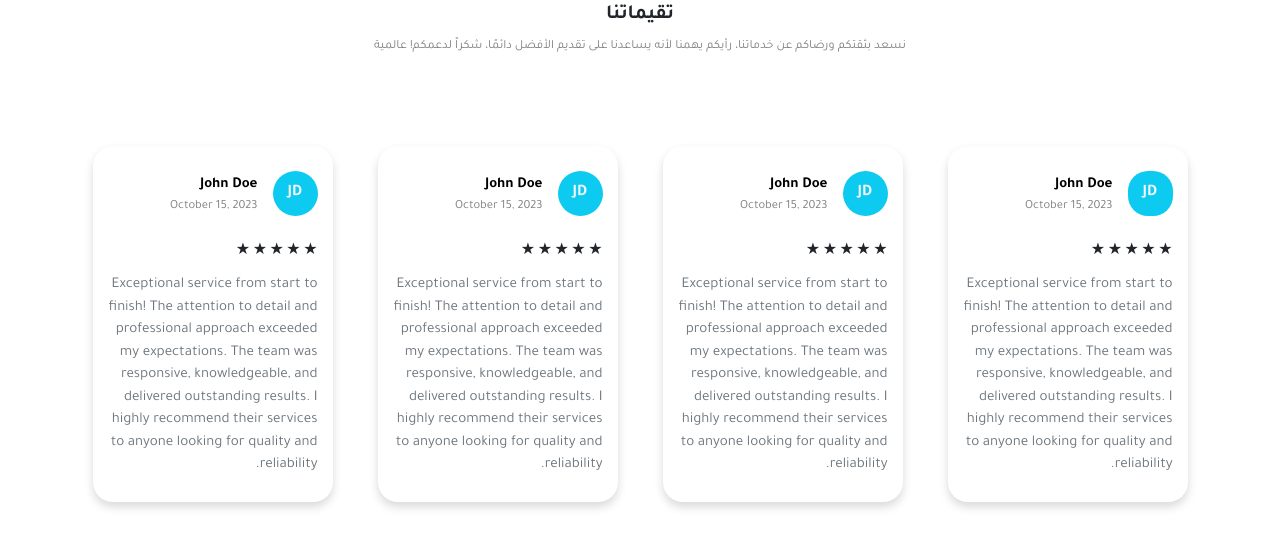
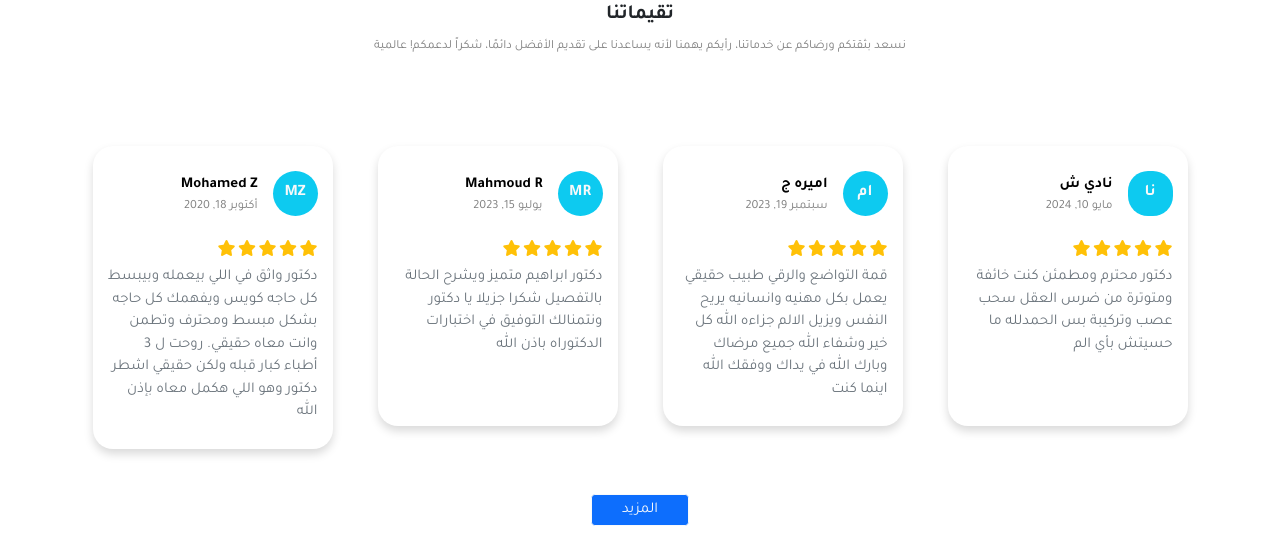
Before and after one commit to ahmedyosry433/Elzohry-Clinics, a website: page index.html in a window 1280 px wide. Shown: the part 2890-3434 px from the top of the page. Drawn offline with nearby package versions, Linux system fonts and the light colour scheme.

Commit message:
review ✅

```diff
--- a/index.html
+++ b/index.html
@@ -216,27 +216,24 @@
                             <div class="review-header d-flex align-items-center mb-4">
                                 <div
                                     class="avatar bg-info text-light d-flex align-items-center justify-content-center fw-bold ms-2 rounded-5 -circle">
-                                    JD</div>
+                                    نا</div>
                                 <div class="review-info mt-4 me-3 flex-grow-1">
-                                    <h3 class="reviewer-name fs-4 fw-bold mb-1 text-black">John Doe</h3>
-                                    <p class="review-date fs-5 text-black-50">October 15, 2023</p>
+                                    <h3 class="reviewer-name fs-4 fw-bold mb-1 text-black">نادي ش</h3>
+                                    <p class="review-date fs-5 text-black-50">مايو 10, 2024</p>
                                 </div>
                             </div>
 
                             <div class="rating d-flex mt-3 mb-3 gap-1">
-                                <span class="star">★</span>
-                                <span class="star">★</span>
-                                <span class="star">★</span>
-                                <span class="star">★</span>
-                                <span class="star">★</span>
+                                <i class="fa-solid fa-star text-warning"></i>
+                                <i class="fa-solid fa-star text-warning"></i>
+                                <i class="fa-solid fa-star text-warning"></i>
+                                <i class="fa-solid fa-star text-warning"></i>
+                                <i class="fa-solid fa-star text-warning"></i>
                             </div>
 
                             <p class="review-text fs-4 text-secondary">
-                                Exceptional service from start to finish! The attention to detail and professional
-                                approach exceeded my expectations.
-                                The team was responsive, knowledgeable, and delivered outstanding results. I highly
-                                recommend their services to anyone
-                                looking for quality and reliability.
+                                دكتور محترم ومطمئن كنت خائفة ومتوترة من ضرس العقل سحب عصب وتركيبة بس الحمدلله ما حسيتش
+                                بأي الم
                             </p>
 
 
@@ -248,27 +245,24 @@
                             <div class="review-header d-flex align-items-center mb-4">
                                 <div
                                     class="avatar bg-info text-light d-flex align-items-center justify-content-center fw-bold ms-2 rounded-circle">
-                                    JD</div>
+                                    ام</div>
                                 <div class="review-info mt-4 me-3 flex-grow-1">
-                                    <h3 class="reviewer-name fs-4 fw-bold mb-1 text-black">John Doe</h3>
-                                    <p class="review-date fs-5 text-black-50">October 15, 2023</p>
+                                    <h3 class="reviewer-name fs-4 fw-bold mb-1 text-black">اميره ج</h3>
+                                    <p class="review-date fs-5 text-black-50">سبتمبر 19, 2023</p>
                                 </div>
                             </div>
 
                             <div class="rating d-flex mt-3 mb-3 gap-1">
-                                <span class="star">★</span>
-                                <span class="star">★</span>
-                                <span class="star">★</span>
-                                <span class="star">★</span>
-                                <span class="star">★</span>
+                                <i class="fa-solid fa-star text-warning"></i>
+                                <i class="fa-solid fa-star text-warning"></i>
+                                <i class="fa-solid fa-star text-warning"></i>
+                                <i class="fa-solid fa-star text-warning"></i>
+                                <i class="fa-solid fa-star text-warning"></i>
                             </div>
 
                             <p class="review-text fs-4 text-secondary">
-                                Exceptional service from start to finish! The attention to detail and professional
-                                approach exceeded my expectations.
-                                The team was responsive, knowledgeable, and delivered outstanding results. I highly
-                                recommend their services to anyone
-                                looking for quality and reliability.
+                                قمة التواضع والرقي طبيب حقيقي يعمل بكل مهنيه وانسانيه يريح النفس ويزيل الالم جزاءه الله
+                                كل خير وشفاء الله جميع مرضاك وبارك الله في يداك ووفقك الله اينما كنت
                             </p>
 
 
@@ -280,27 +274,24 @@
                             <div class="review-header d-flex align-items-center mb-4">
                                 <div
                                     class="avatar bg-info text-light d-flex align-items-center justify-content-center fw-bold ms-2 rounded-circle">
-                                    JD</div>
+                                    MR</div>
                                 <div class="review-info mt-4 me-3 flex-grow-1">
-                                    <h3 class="reviewer-name fs-4 fw-bold mb-1 text-black">John Doe</h3>
-                                    <p class="review-date fs-5 text-black-50">October 15, 2023</p>
+                                    <h3 class="reviewer-name fs-4 fw-bold mb-1 text-black">Mahmoud R</h3>
+                                    <p class="review-date fs-5 text-black-50">يوليو 15, 2023</p>
                                 </div>
                             </div>
 
                             <div class="rating d-flex mt-3 mb-3 gap-1">
-                                <span class="star">★</span>
-                                <span class="star">★</span>
-                                <span class="star">★</span>
-                                <span class="star">★</span>
-                                <span class="star">★</span>
+                                <i class="fa-solid fa-star text-warning"></i>
+                                <i class="fa-solid fa-star text-warning"></i>
+                                <i class="fa-solid fa-star text-warning"></i>
+                                <i class="fa-solid fa-star text-warning"></i>
+                                <i class="fa-solid fa-star text-warning"></i>
                             </div>
 
                             <p class="review-text fs-4 text-secondary">
-                                Exceptional service from start to finish! The attention to detail and professional
-                                approach exceeded my expectations.
-                                The team was responsive, knowledgeable, and delivered outstanding results. I highly
-                                recommend their services to anyone
-                                looking for quality and reliability.
+                                دكتور ابراهيم متميز ويشرح الحالة بالتفصيل شكرا جزيلا يا دكتور ونتمنالك التوفيق في
+                                اختبارات الدكتوراه باذن الله
                             </p>
 
 
@@ -312,27 +303,25 @@
                             <div class="review-header d-flex align-items-center mb-4">
                                 <div
                                     class="avatar bg-info text-light d-flex align-items-center justify-content-center fw-bold ms-2 rounded-circle">
-                                    JD</div>
+                                    MZ</div>
                                 <div class="review-info mt-4 me-3 flex-grow-1">
-                                    <h3 class="reviewer-name fs-4 fw-bold mb-1 text-black">John Doe</h3>
-                                    <p class="review-date fs-5 text-black-50">October 15, 2023</p>
+                                    <h3 class="reviewer-name fs-4 fw-bold mb-1 text-black">Mohamed Z
+                                    </h3>
+                                    <p class="review-date fs-5 text-black-50">أكتوبر 18, 2020</p>
                                 </div>
                             </div>
 
                             <div class="rating d-flex mt-3 mb-3 gap-1">
-                                <span class="star">★</span>
-                                <span class="star">★</span>
-                                <span class="star">★</span>
-                                <span class="star">★</span>
-                                <span class="star">★</span>
+                                <i class="fa-solid fa-star text-warning"></i>
+                                <i class="fa-solid fa-star text-warning"></i>
+                                <i class="fa-solid fa-star text-warning"></i>
+                                <i class="fa-solid fa-star text-warning"></i>
+                                <i class="fa-solid fa-star text-warning"></i>
                             </div>
 
                             <p class="review-text fs-4 text-secondary">
-                                Exceptional service from start to finish! The attention to detail and professional
-                                approach exceeded my expectations.
-                                The team was responsive, knowledgeable, and delivered outstanding results. I highly
-                                recommend their services to anyone
-                                looking for quality and reliability.
+                                دكتور واثق في اللي بيعمله وبيبسط كل حاجه كويس ويفهمك كل حاجه بشكل مبسط ومحترف وتطمن وانت
+                                معاه حقيقي. روحت ل 3 أطباء كبار قبله ولكن حقيقي اشطر دكتور وهو اللي هكمل معاه بإذن الله
                             </p>
 
 
@@ -343,27 +332,106 @@
                             <div class="review-header d-flex align-items-center mb-4">
                                 <div
                                     class="avatar bg-info text-light d-flex align-items-center justify-content-center fw-bold ms-2 rounded-circle">
-                                    JD</div>
+                                    لي</div>
                                 <div class="review-info mt-4 me-3 flex-grow-1">
-                                    <h3 class="reviewer-name fs-4 fw-bold mb-1 text-black">John Doe</h3>
-                                    <p class="review-date fs-5 text-black-50">October 15, 2023</p>
+                                    <h3 class="reviewer-name fs-4 fw-bold mb-1 text-black">ليلى ص</h3>
+                                    <p class="review-date fs-5 text-black-50">يوليو 20, 2020</p>
                                 </div>
                             </div>
 
                             <div class="rating d-flex mt-3 mb-3 gap-1">
-                                <span class="star">★</span>
-                                <span class="star">★</span>
-                                <span class="star">★</span>
-                                <span class="star">★</span>
-                                <span class="star">★</span>
+                                <i class="fa-solid fa-star text-warning"></i>
+                                <i class="fa-solid fa-star text-warning"></i>
+                                <i class="fa-solid fa-star text-warning"></i>
+                                <i class="fa-solid fa-star text-warning"></i>
+                                <i class="fa-solid fa-star text-warning"></i>
                             </div>
 
                             <p class="review-text fs-4 text-secondary">
-                                Exceptional service from start to finish! The attention to detail and professional
-                                approach exceeded my expectations.
-                                The team was responsive, knowledgeable, and delivered outstanding results. I highly
-                                recommend their services to anyone
-                                looking for quality and reliability.
+                                ماشاء الله عليه من افضل الدكاتره
+                            </p>
+
+
+                        </div>
+                    </div>
+                    <div class="col-md-4 col-lg-3 hidden-image">
+                        <div class="review-card bg-white rounded-5 p-4 m-4 shadow">
+                            <div class="review-header d-flex align-items-center mb-4">
+                                <div
+                                    class="avatar bg-info text-light d-flex align-items-center justify-content-center fw-bold ms-2 rounded-circle">
+                                    عم</div>
+                                <div class="review-info mt-4 me-3 flex-grow-1">
+                                    <h3 class="reviewer-name fs-4 fw-bold mb-1 text-black">عمر ا</h3>
+                                    <p class="review-date fs-5 text-black-50">يناير 13, 2020</p>
+                                </div>
+                            </div>
+
+                            <div class="rating d-flex mt-3 mb-3 gap-1">
+                                <i class="fa-solid fa-star text-warning"></i>
+                                <i class="fa-solid fa-star text-warning"></i>
+                                <i class="fa-solid fa-star text-warning"></i>
+                                <i class="fa-solid fa-star text-warning"></i>
+                                <i class="fa-solid fa-star text-warning"></i>
+                            </div>
+
+                            <p class="review-text fs-4 text-secondary">
+                                دكتور ممتاز جدا والمساعد ممتاز
+                            </p>
+
+
+                        </div>
+                    </div>
+                    <div class="col-md-4 col-lg-3 hidden-image">
+                        <div class="review-card bg-white rounded-5 p-4 m-4 shadow">
+                            <div class="review-header d-flex align-items-center mb-4">
+                                <div
+                                    class="avatar bg-info text-light d-flex align-items-center justify-content-center fw-bold ms-2 rounded-circle">
+                                    ME</div>
+                                <div class="review-info mt-4 me-3 flex-grow-1">
+                                    <h3 class="reviewer-name fs-4 fw-bold mb-1 text-black">Mohamed E
+                                    </h3>
+                                    <p class="review-date fs-5 text-black-50">ديسمبر 10, 2017</p>
+                                </div>
+                            </div>
+
+                            <div class="rating d-flex mt-3 mb-3 gap-1">
+                                <i class="fa-solid fa-star text-warning"></i>
+                                <i class="fa-solid fa-star text-warning"></i>
+                                <i class="fa-solid fa-star text-warning"></i>
+                                <i class="fa-solid fa-star text-warning"></i>
+                                <i class="fa-solid fa-star text-warning"></i>
+                            </div>
+
+                            <p class="review-text fs-4 text-secondary">
+                                من افضل العيادات من حيث المعاملة و التعقيم
+                            </p>
+
+
+                        </div>
+                    </div>
+                    <div class="col-md-4 col-lg-3 hidden-image">
+                        <div class="review-card bg-white rounded-5 p-4 m-4 shadow">
+                            <div class="review-header d-flex align-items-center mb-4">
+                                <div
+                                    class="avatar bg-info text-light d-flex align-items-center justify-content-center fw-bold ms-2 rounded-circle">
+                                    Dr</div>
+                                <div class="review-info mt-4 me-3 flex-grow-1">
+                                    <h3 class="reviewer-name fs-4 fw-bold mb-1 text-black"> Dr. Hany</h3>
+                                    <p class="review-date fs-5 text-black-50">ديسمبر 6, 2017</p>
+                                </div>
+                            </div>
+
+                            <div class="rating d-flex mt-3 mb-3 gap-1">
+                                <i class="fa-solid fa-star text-warning"></i>
+                                <i class="fa-solid fa-star text-warning"></i>
+                                <i class="fa-solid fa-star text-warning"></i>
+                                <i class="fa-solid fa-star text-warning"></i>
+                                <i class="fa-solid fa-star text-warning"></i>
+                            </div>
+
+                            <p class="review-text fs-4 text-secondary">
+                                عيادة ممتازة خدمة رائعة و مستوى التعقيم عالمي. د ابراهيم شخصية نادرة التكرار علما و خلقا
+                                ربنا يكرمه و ينفع بيه
                             </p>
 
 
--- a/sass/_components.scss
+++ b/sass/_components.scss
@@ -196,6 +196,7 @@
 .review-card {
     max-width: 50rem;
     transition: transform 0.4s ease-in-out;
+    min-height: 28rem;
    &:hover {
         transform: translateY(-5px);
     }
```
Also changed, not shown: css/style.css.
